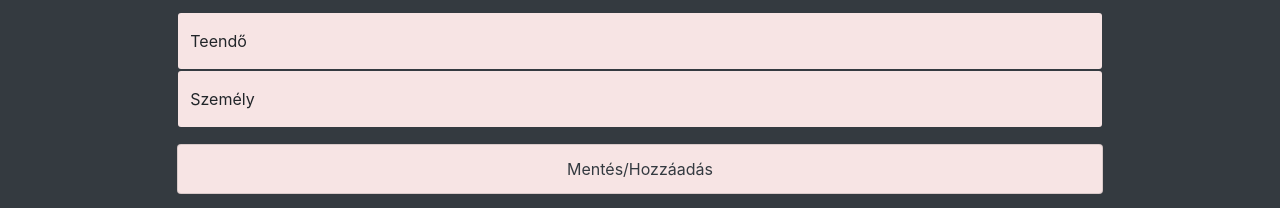
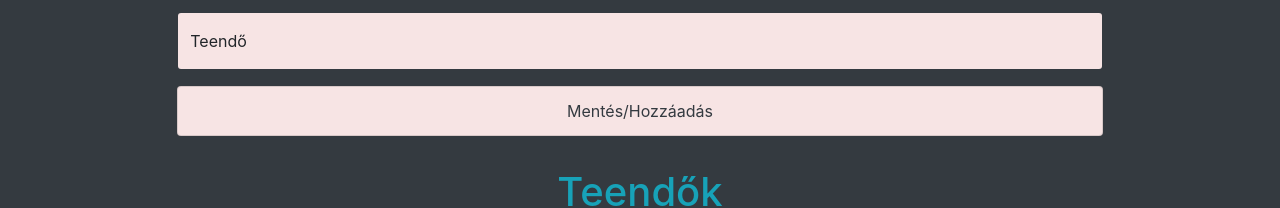
Before and after one commit to badzso-boop/react-login, a React (Create React App) app in the folder react/: page / in a window 1280 px wide. Shown: the part 146-354 px from the top of the page. Built offline with nearby package versions, Linux system fonts and the light colour scheme; no server answers.

Commit message:
Személy kivéve a addtodo.js-ből

```diff
--- a/react/src/components/addtodo.js
+++ b/react/src/components/addtodo.js
@@ -5,13 +5,11 @@ let i = 0;
 
 function AddTodo(props) {
     const teendoRef = useRef();
-    const authorRef = useRef();
 
     function addTodoHandler(event) {
         event.preventDefault();
 
         const enteredTeendo = teendoRef.current.value;
-        const enteredAuthor = authorRef.current.value;
 
         // Szóval először INSERTeljük az SQL -be az új teendőt,
         // aztán RETURNINGolunk SQL-ből a beillesztett todo ID -jára
@@ -72,10 +70,6 @@ function AddTodo(props) {
                         <input className="list-group-item form-control hater text-dark rounded-top" type = "text" name = "teendo" id = "teendo" placeholder="teendo" ref = {teendoRef}/>
                         <label className="w-25" htmlFor="teendo">Teendő</label>
                     </div>
-                    <div className="form-floating">
-                        <input className="list-group-item form-control hater text-dark rounded-top" type = "text" name = "author" id = "author" placeholder="személy" ref = {authorRef}/>
-                        <label className="w-25"htmlFor="author">Személy</label>
-                    </div>
                     <button className="list-group-item w-100 btn btn-info text-dark my-3 hater" type = "submit">Mentés/Hozzáadás</button>
                 </form>
         </div>
```
